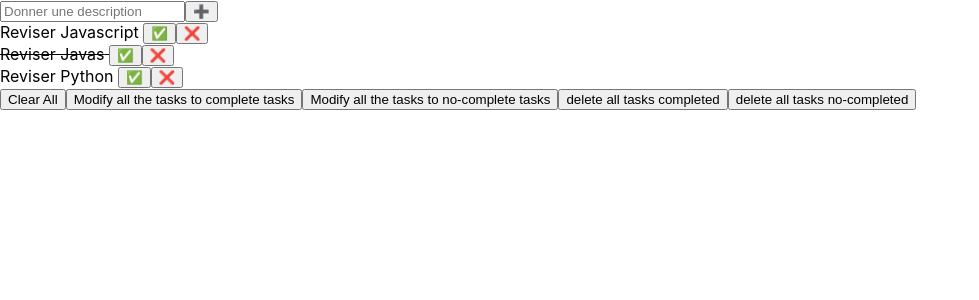
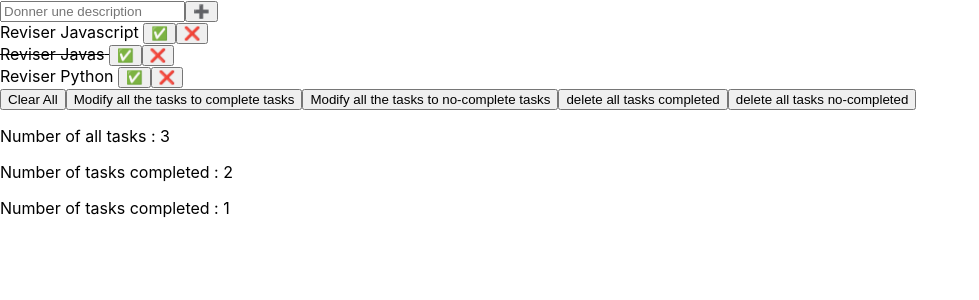
Before and after one commit to aymaneab00/TodoApp-with-Redux--Atl14-, a React (Create React App) app: page / in a window 1280 px wide. Shown: the top 300 px of the page, without its empty margins (0-979 px from the left). Built offline with nearby package versions, Linux system fonts and the light colour scheme.

Commit message:
todoapp with redux

```diff
--- a/src/App.js
+++ b/src/App.js
@@ -1,12 +1,14 @@
 import './App.css';
 import AddTache from './Components/AddTache';
 import ListeTask from './Components/ListeTask';
+import StatTodo from './Components/StatTodo';
 
 function App() {
   return (
     <div className="App">
       <AddTache/>
    <ListeTask/>
+   <StatTodo/>
     </div>
   );
 }
--- a/src/Components/AddTache.jsx
+++ b/src/Components/AddTache.jsx
@@ -7,8 +7,14 @@ export default function AddTache() {
   const dispatch = useDispatch();
   function addtask(e) {
     e.preventDefault();
-    dispatch({ type: "add-tache", payload: newtask });
-    setnewtask("");
+    if (newtask.trim() !== "") {
+      dispatch({ type: "add-tache", payload: newtask });
+      setnewtask("");
+      document.getElementById("input").focus();
+    } else {
+      alert("fill the champ then click the button to add task");
+      document.getElementById("input").focus();
+    }
   }
   return (
     <form onSubmit={addtask}>
@@ -17,6 +23,7 @@ export default function AddTache() {
         value={newtask}
         onChange={(e) => setnewtask(e.target.value)}
         placeholder="Donner une description "
+        id="input"
       />
       <button>➕</button>
     </form>
--- /dev/null
+++ b/src/Components/StatTodo.jsx
@@ -0,0 +1,13 @@
+import React from "react";
+import { useSelector } from "react-redux";
+export default function StatTodo() {
+  const Liste = useSelector((state) => state.tasks);
+  return (
+    <div>
+      <p>Number of all tasks : {Liste.length}</p>
+      <p>Number of tasks completed : {Liste.filter(t=>t.completed===false).length}</p>
+
+      <p>Number of tasks completed : {Liste.filter(t=>t.completed===true).length}</p>
+    </div>
+  );
+}
```
